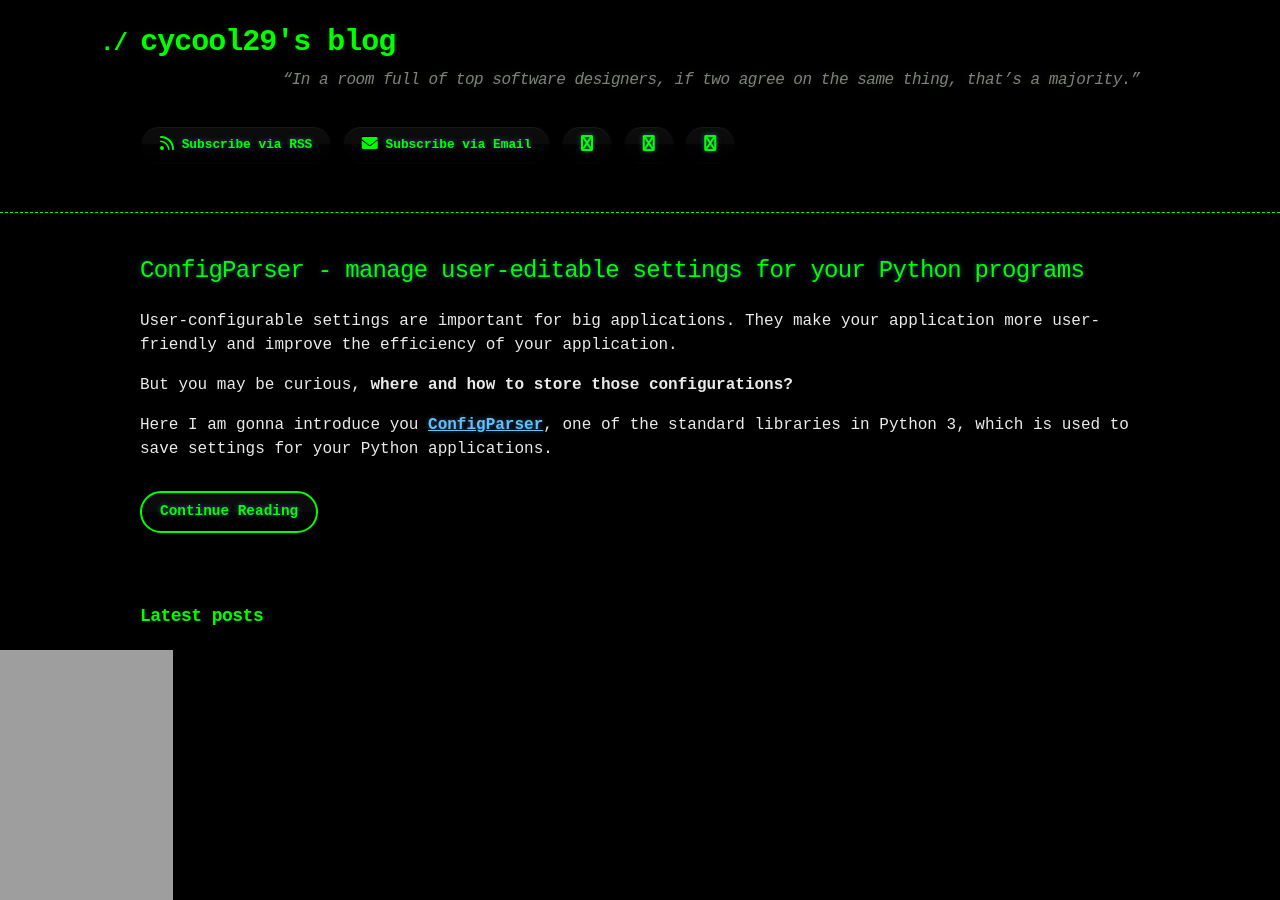
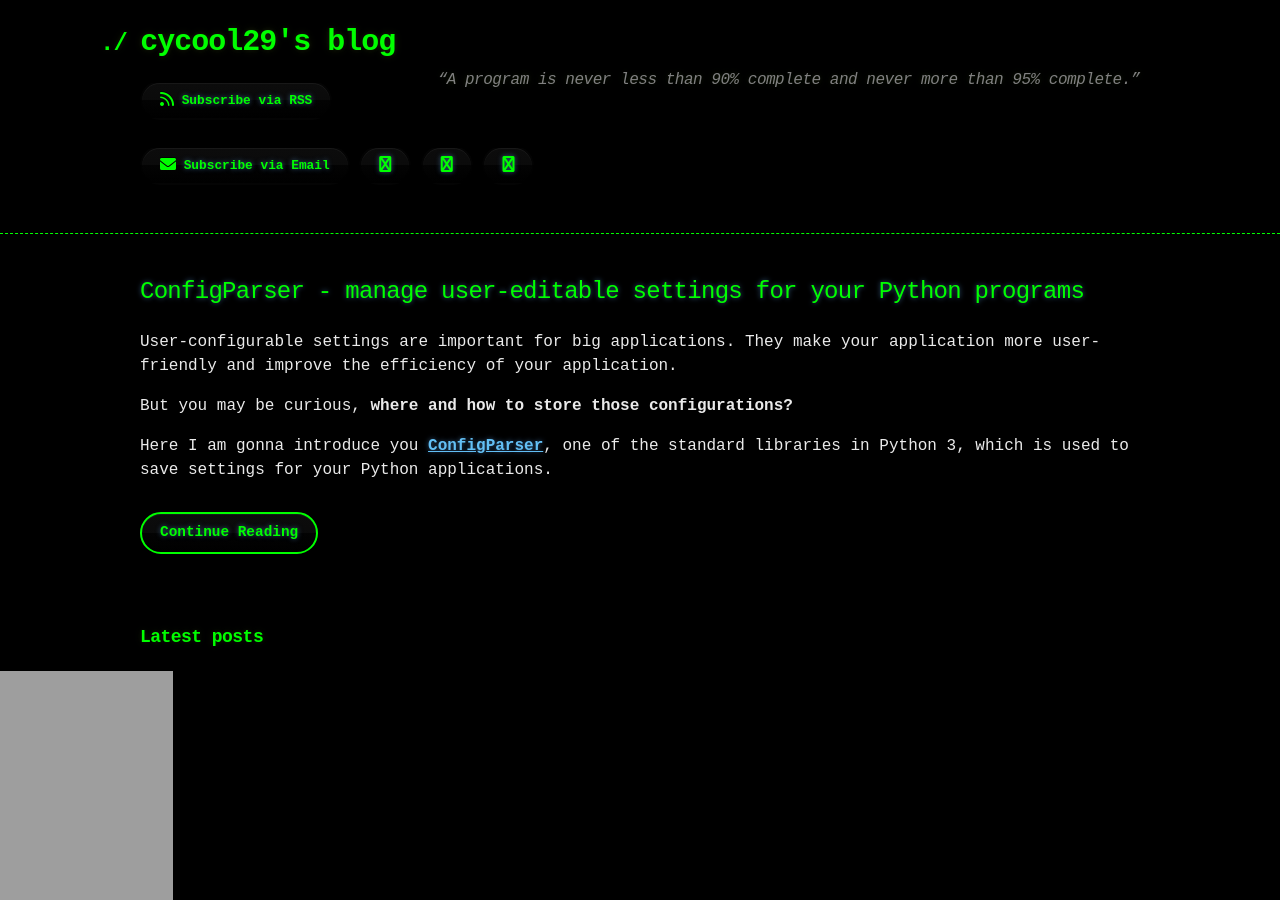
Before and after one commit to cycool29/cycool29.github.io, a Jekyll site: the page built from index.md, in a window 1280 px wide and 900 px high. Built offline with Jekyll 4.4.1, drawn with Linux system fonts in a browser that asks for light colours; a style sheet for code colours, icons or effects is not loaded.

Commit message:
Update quotes

```diff
--- a/_config.yml
+++ b/_config.yml
@@ -1,5 +1,5 @@
 title: cycool29's blog
-description: "“In a room full of top software designers, if two agree on the same thing, that’s a majority.” "
+description: "“A program is never less than 90% complete and never more than 95% complete.” "
 bio: A high school student. Intermediate in Python, Git, Bash. Learning JavaScript. He/Him. "
 author: cycool29
 url: https://cycool29.github.io
```
